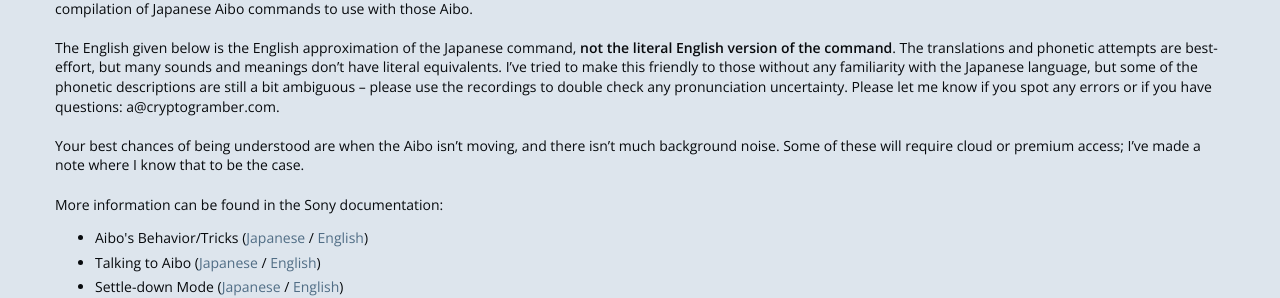
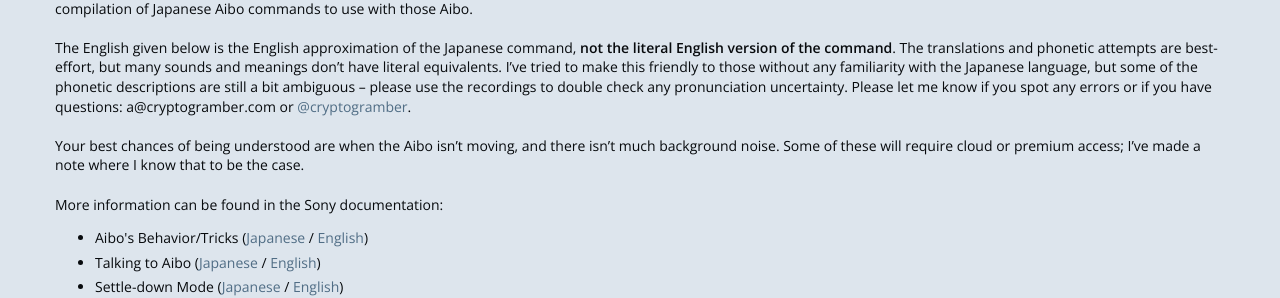
Before and after one commit to kairozu/kairozu.github.io, a Jekyll site: the page built from updates/_posts/2021-04-15-aibo-japanese.md, in a window 1280 px wide and 900 px high. Shown: the part 223-521 px from the top of the window. Built offline with Jekyll 4.4.1, drawn with Linux system fonts in a browser that asks for light colours; nearby versions of some CDN libraries.

```diff
--- a/updates/_posts/2021-04-15-aibo-japanese.md
+++ b/updates/_posts/2021-04-15-aibo-japanese.md
@@ -21,7 +21,7 @@
 </script>
 Some people have imported an Aibo from Japan, without the ability to register them (I believe Sony requires a Japanese account for payment) and change languages. This is a compilation of Japanese Aibo commands to use with those Aibo.
 <br /><br />
-The English given below is the English approximation of the Japanese command, <b>not the literal English version of the command</b>. The translations and phonetic attempts are best-effort, but many sounds and meanings don't have literal equivalents. I've tried to make this friendly to those without any familiarity with the Japanese language, but some of the phonetic descriptions are still a bit ambiguous -- please use the recordings to double check any pronunciation uncertainty. Please let me know if you spot any errors or if you have questions: a@cryptogramber.com.
+The English given below is the English approximation of the Japanese command, <b>not the literal English version of the command</b>. The translations and phonetic attempts are best-effort, but many sounds and meanings don't have literal equivalents. I've tried to make this friendly to those without any familiarity with the Japanese language, but some of the phonetic descriptions are still a bit ambiguous -- please use the recordings to double check any pronunciation uncertainty. Please let me know if you spot any errors or if you have questions: a@cryptogramber.com or <a href="https://twitter.com/cryptogramber">@cryptogramber</a>.
 <br /><br />
 Your best chances of being understood are when the Aibo isn't moving, and there isn't much background noise. Some of these will require cloud or premium access; I've made a note where I know that to be the case.
 <br /><br />
```
